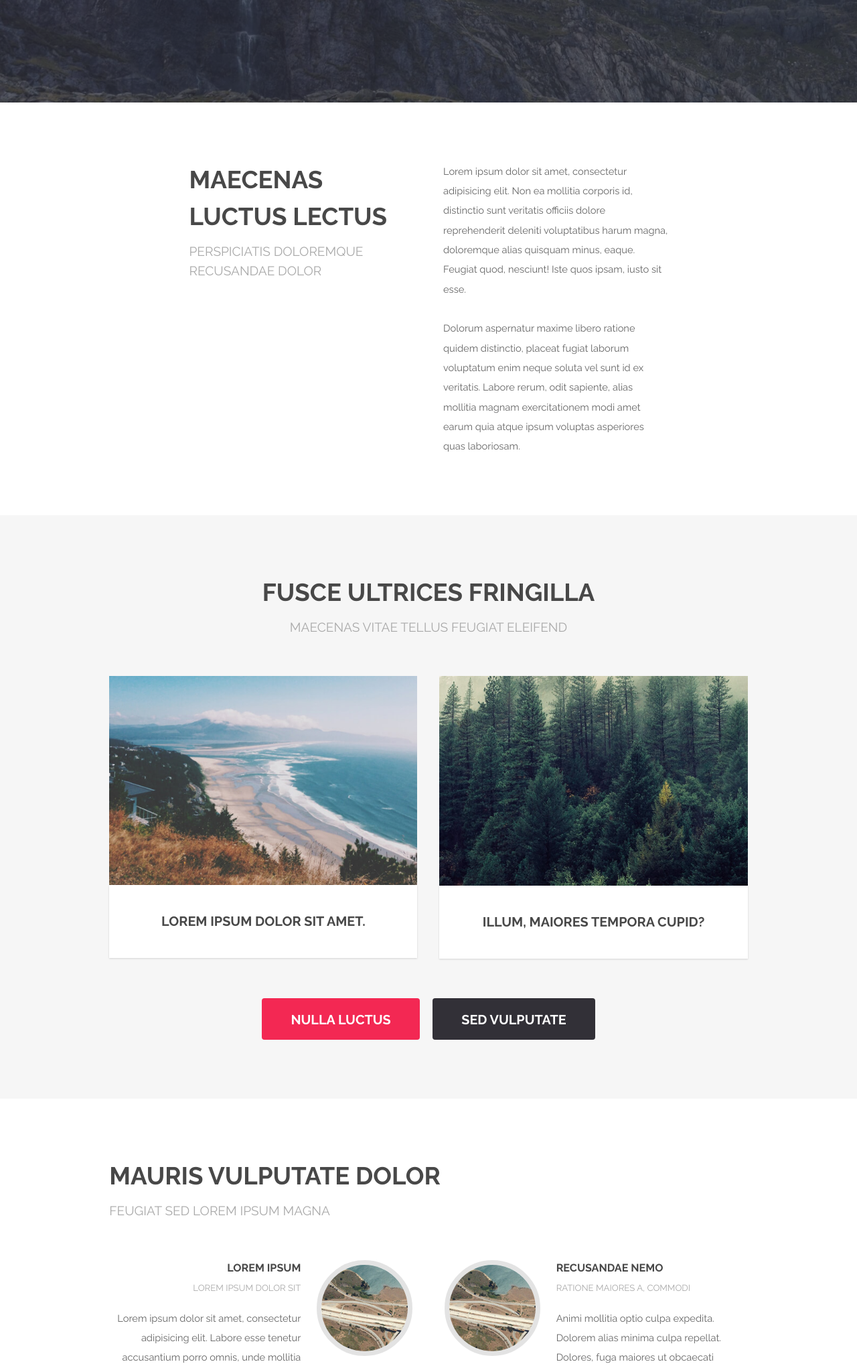
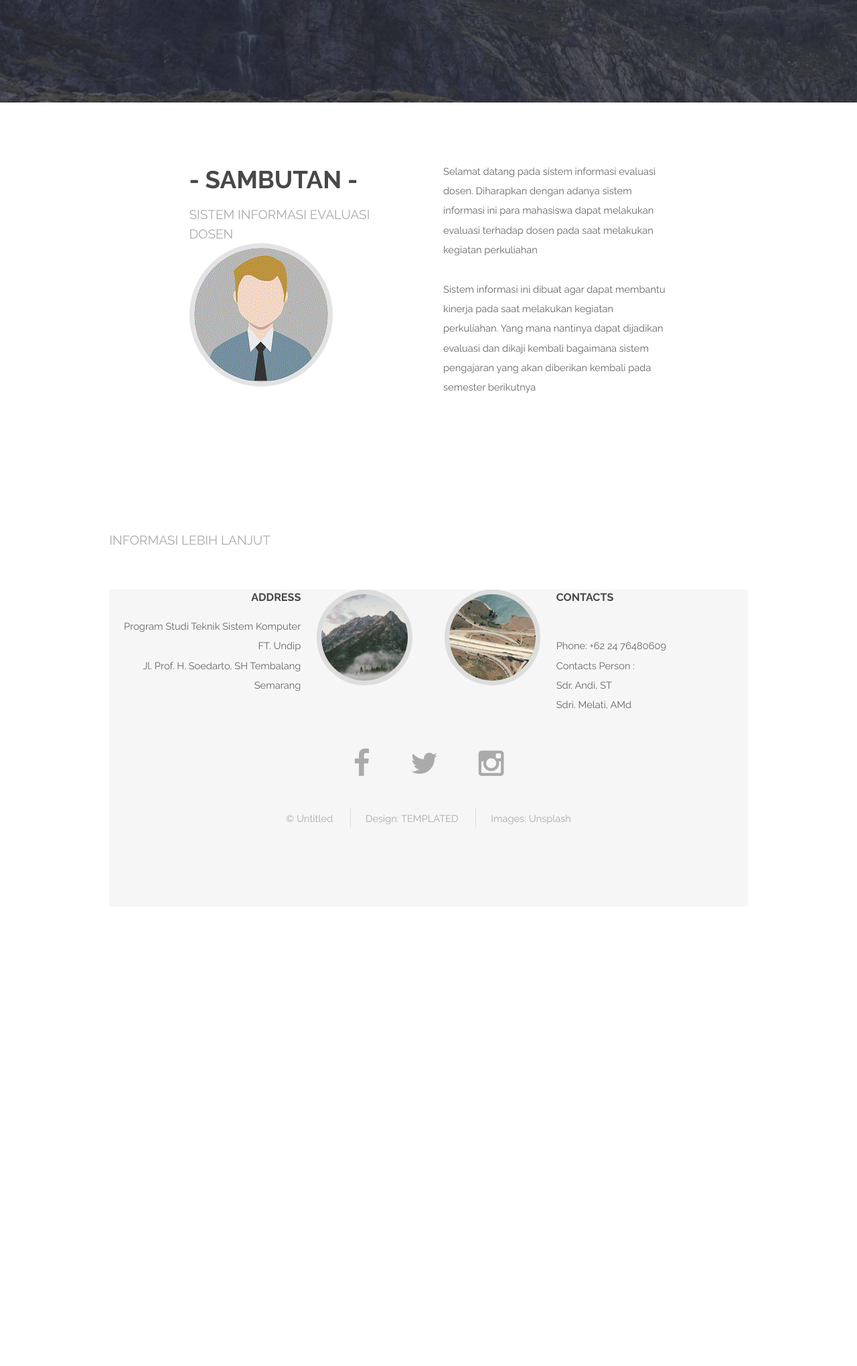
Before and after one commit to dwi-s1/evaldosen, a CodeIgniter app: page /evaldosen/ in a window 1280 px wide. Shown: the part 489-2528 px from the top of the page at 67% size. After the commit the page ends 1725 px from the top, so only its background shows below. Run offline with CodeIgniter, Linux system fonts and the light colour scheme; some libraries are stand-ins or nearby versions.

Commit message:
Fix Tampilan Halaman

```diff
--- a/application/views/dosen/home.php
+++ b/application/views/dosen/home.php
@@ -43,7 +43,7 @@
                             <div class="sb-sidenav-menu-heading">Core</div>
                             <a class="nav-link" href="<?php echo base_url('dosen');?>">
                                 <div class="sb-nav-link-icon"><i class="fas fa-tachometer-alt"></i></div>Dashboard</a>
-                            <div class="sb-sidenav-menu-heading">Interface</div>
+                            <!-- <div class="sb-sidenav-menu-heading">Interface</div>
                             <a class="nav-link collapsed" href="#" data-toggle="collapse" data-target="#collapseLayouts" aria-expanded="false" aria-controls="collapseLayouts">
                             <div class="sb-nav-link-icon"><i class="fas fa-columns"></i></div>Layouts
                                 <div class="sb-sidenav-collapse-arrow"><i class="fas fa-angle-down"></i></div></a>
@@ -83,7 +83,7 @@
                                 Tables</a
                             >
                         </div>
-                    </div>
+                    </div> -->
                     <!-- <div class="sb-sidenav-footer">
                         <div class="small">Logged in as:</div>
                         <?php echo $this->session->userdata("user_name") ?>
--- a/application/views/home.php
+++ b/application/views/home.php
@@ -41,20 +41,21 @@
 						<div class="row 200%">
 							<div class="6u 12u$(medium)">
 								<header class="major">
-									<h2>Maecenas luctus lectus</h2>
-									<p>Perspiciatis doloremque recusandae dolor</p>
+									<h2>- Sambutan -</h2>
+									<p>sistem informasi evaluasi dosen</p>
+									<div class="image rounded"><img src="<?php echo base_url('assets/images/pic8.gif');?>" alt="" /></div>
 								</header>
 							</div>
 							<div class="6u$ 12u$(medium)">
-								<p>Lorem ipsum dolor sit amet, consectetur adipisicing elit. Non ea mollitia corporis id, distinctio sunt veritatis officiis dolore reprehenderit deleniti voluptatibus harum magna, doloremque alias quisquam minus, eaque. Feugiat quod, nesciunt! Iste quos ipsam, iusto sit esse.</p>
-								<p>Dolorum aspernatur maxime libero ratione quidem distinctio, placeat fugiat laborum voluptatum enim neque soluta vel sunt id ex veritatis. Labore rerum, odit sapiente, alias mollitia magnam exercitationem modi amet earum quia atque ipsum voluptas asperiores quas laboriosam.</p>
+								<p>Selamat datang pada sistem informasi evaluasi dosen. Diharapkan dengan adanya sistem informasi ini para mahasiswa dapat melakukan evaluasi terhadap dosen pada saat melakukan kegiatan perkuliahan</p>
+								<p>Sistem informasi ini dibuat agar dapat membantu kinerja pada saat melakukan kegiatan perkuliahan. Yang mana nantinya dapat dijadikan evaluasi dan dikaji kembali bagaimana sistem pengajaran yang akan diberikan kembali pada semester berikutnya</p>
 							</div>
 						</div>
 					</div>
 				</section>
 
 			<!-- Two -->
-				<section id="two" class="wrapper style2 special">
+			<!--	<section id="two" class="wrapper style2 special">
 					<div class="container">
 						<header class="major">
 							<h2>Fusce ultrices fringilla</h2>
@@ -79,37 +80,42 @@
 							<li><a href="#" class="button big">Sed vulputate</a></li>
 						</ul>
 					</div>
-				</section>
+				</section> -->
 
 			<!-- Three -->
 				<section id="three" class="wrapper style1">
 					<div class="container">
 						<header class="major special">
-							<h2>Mauris vulputate dolor</h2>
-							<p>Feugiat sed lorem ipsum magna</p>
+							<!--<h2>Informasi lebih lanjut</h2> -->
+							<p>Informasi lebih lanjut</p>
 						</header>
 						<div class="feature-grid">
 							<div class="feature">
-								<div class="image rounded"><img src="<?php echo base_url('assets/images/pic05.jpg');?>" alt="" /></div>
+								<div class="image rounded"><img src="<?php echo base_url('assets/images/pic04.jpg');?>" alt="" /></div>
 								<div class="content">
 									<header>
-										<h4>Lorem ipsum</h4>
-										<p>Lorem ipsum dolor sit</p>
+										<h4>Address</h4>
+										<!-- <p>Lorem ipsum dolor sit</p> -->
 									</header>
-									<p>Lorem ipsum dolor sit amet, consectetur adipisicing elit. Labore esse tenetur accusantium porro omnis, unde mollitia totam sit nesciunt consectetur.</p>
+									<p>Program Studi Teknik Sistem Komputer FT. Undip
+									<br> Jl. Prof. H. Soedarto, SH Tembalang Semarang</p>
 								</div>
 							</div>
 							<div class="feature">
 								<div class="image rounded"><img src="<?php echo base_url('assets/images/pic05.jpg');?>" alt="" /></div>
 								<div class="content">
 									<header>
-										<h4>Recusandae nemo</h4>
-										<p>Ratione maiores a, commodi</p>
+										<h4>Contacts</h4>
+										<!-- <p>Ratione maiores a, commodi</p> -->
 									</header>
-									<p>Animi mollitia optio culpa expedita. Dolorem alias minima culpa repellat. Dolores, fuga maiores ut obcaecati blanditiis, at aperiam doloremque.</p>
+									<p>
+									<br>Phone: +62 24 76480609
+									<br>Contacts Person :
+									<br>Sdr. Andi, ST
+									<br>Sdri.  Melati, AMd</p>
 								</div>
 							</div>
-							<div class="feature">
+							<!-- <div class="feature">
 								<div class="image rounded"><img src="<?php echo base_url('assets/images/pic06.jpg');?>" alt="" /></div>
 								<div class="content">
 									<header>
@@ -131,10 +137,10 @@
 							</div>
 						</div>
 					</div>
-				</section>
+				</section> -->
 
 			<!-- Four -->
-				<section id="four" class="wrapper style3 special">
+			<!--	<section id="four" class="wrapper style3 special">
 					<div class="container">
 						<header class="major">
 							<h2>Aenean elementum ligula</h2>
@@ -144,7 +150,7 @@
 							<li><a href="#" class="button special big">Get in touch</a></li>
 						</ul>
 					</div>
-				</section>
+				</section> -->
 
 		<!-- Footer -->
 			<footer id="footer">
```
Also changed, not shown: assets/images/pic8.gif (added).
